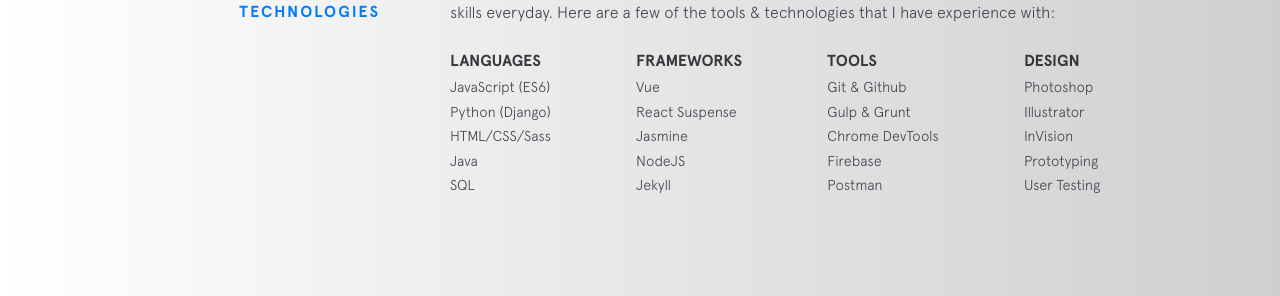
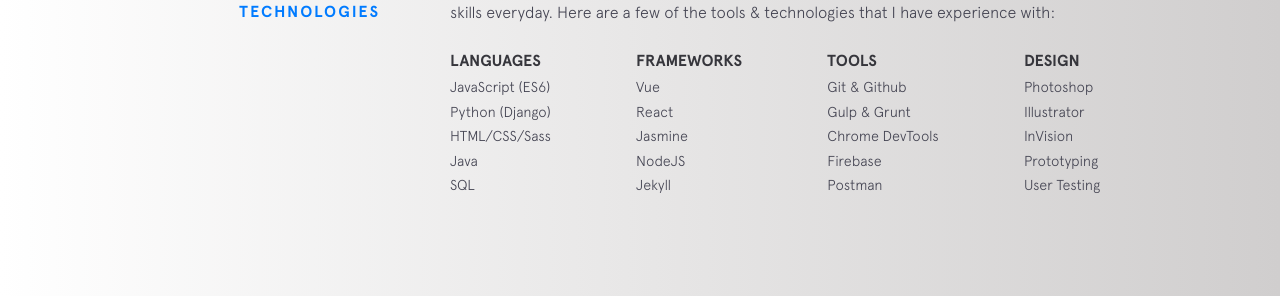
Before and after one commit to Timtech4u/timtech4u.github.io, a Jekyll site: the page built from index.html, in a window 1280 px wide and 900 px high, scrolled down 1385 px. Shown: the part 157-453 px from the top of the window. Built offline with Jekyll 4.4.1, drawn with Linux system fonts in a browser that asks for light colours; nearby versions of some CDN libraries.

Commit message:
exciting updates

```diff
--- a/_data/skills.yml
+++ b/_data/skills.yml
@@ -7,7 +7,7 @@
 
 frameworks:
   - item: Vue
-  - item: React Suspense
+  - item: React
   - item: Jasmine
   - item: NodeJS
   - item: Jekyll
```
